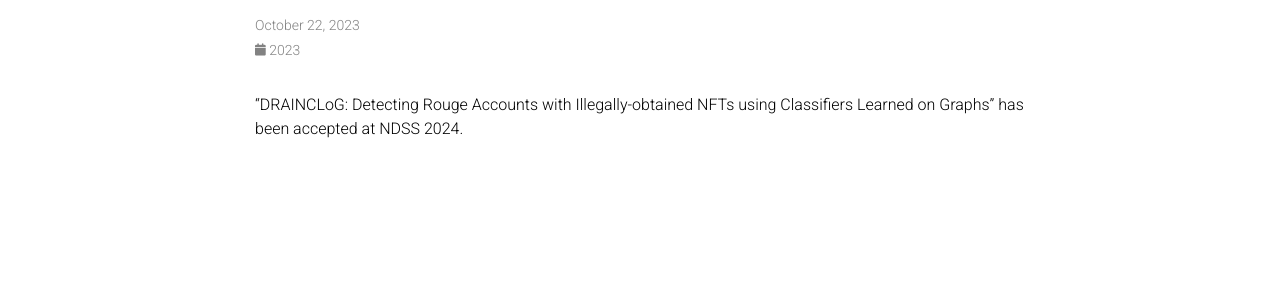
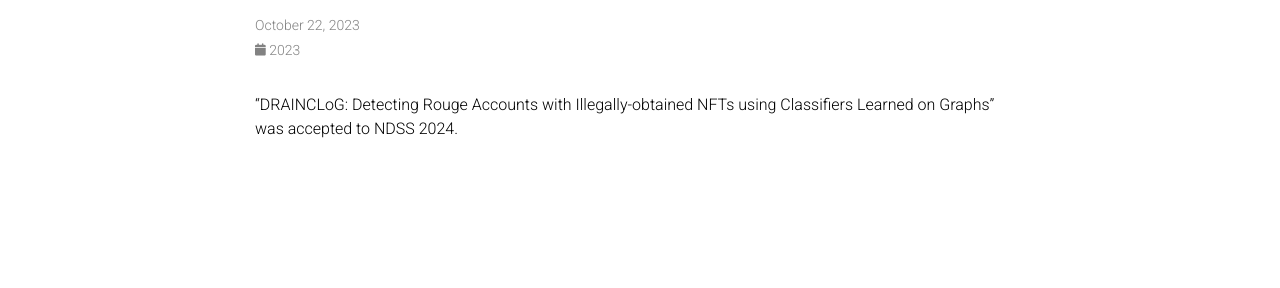
Before and after one commit to cuijian0819/cuijian0819.github.io, a Jekyll site: the page built from _news/announcement_1.md, in a window 1280 px wide. Shown: the part 146-434 px from the top of the page. Built offline with Jekyll 4.4.1, drawn with Linux system fonts in a browser that asks for light colours; comment, search, counter and statistics services are not loaded; a style sheet for code colours, icons or effects is not loaded.

Commit message:
update 4444

```diff
--- a/_news/announcement_1.md
+++ b/_news/announcement_1.md
@@ -5,4 +5,4 @@
 related_posts: false
 ---
 
-“DRAINCLoG: Detecting Rouge Accounts with Illegally-obtained NFTs using Classifiers Learned on Graphs” has been accepted at NDSS 2024.
+“DRAINCLoG: Detecting Rouge Accounts with Illegally-obtained NFTs using Classifiers Learned on Graphs” was accepted to NDSS 2024.
```
